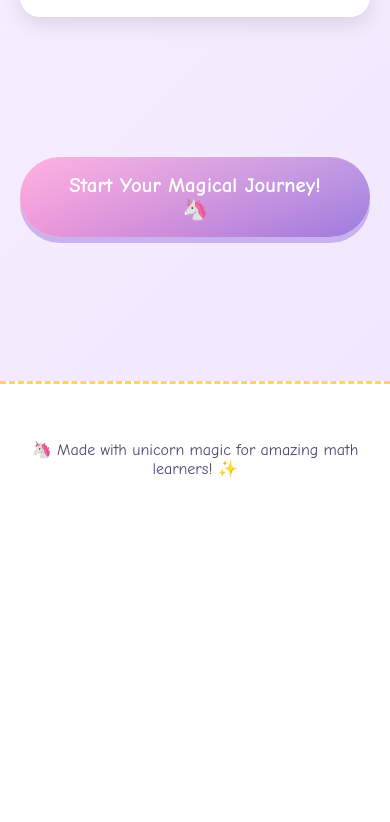
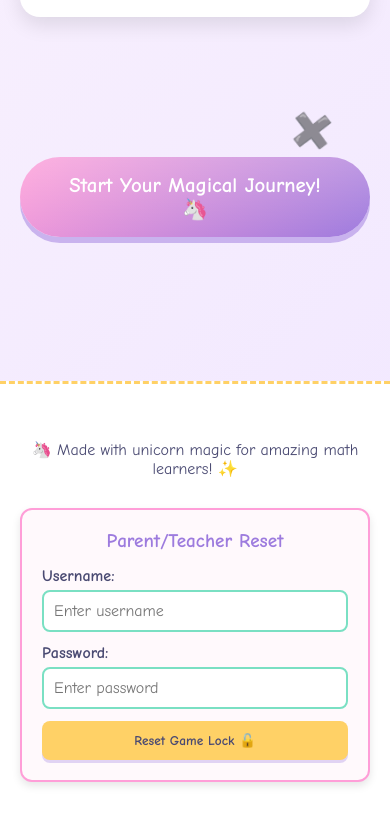
Before and after one commit to Mr-Ellis/school-website, a plain HTML site: page index.html in a window 390 px wide. Shown: the part 1495-2317 px from the top of the page. Before the commit the page ends 2029 px from the top, so only its background shows below. Drawn offline with Linux system fonts and the light colour scheme.

Commit message:
Add files via upload

```diff
--- a/index.html
+++ b/index.html
@@ -263,6 +263,93 @@
       border-top: 3px dashed var(--accent1);
     }
 
+    .admin-section {
+      background: var(--light);
+      padding: 20px;
+      border-radius: 12px;
+      margin: 30px auto 0;
+      max-width: 400px;
+      box-shadow: 0 4px 8px rgba(0,0,0,0.1);
+      border: 2px solid var(--primary);
+    }
+
+    .admin-section h3 {
+      color: var(--accent2);
+      margin: 0 0 15px;
+      font-size: 1.2rem;
+    }
+
+    .admin-form {
+      display: flex;
+      flex-direction: column;
+      gap: 12px;
+    }
+
+    .form-group {
+      display: flex;
+      flex-direction: column;
+      text-align: left;
+    }
+
+    .form-group label {
+      font-weight: bold;
+      margin-bottom: 5px;
+      color: var(--dark);
+    }
+
+    .form-group input {
+      padding: 10px;
+      border: 2px solid var(--accent3);
+      border-radius: 8px;
+      font-family: 'Comic Neue', cursive;
+      font-size: 1rem;
+    }
+
+    .admin-btn {
+      background: var(--accent1);
+      color: var(--dark);
+      border: none;
+      padding: 12px;
+      border-radius: 8px;
+      font-family: 'Comic Neue', cursive;
+      font-weight: bold;
+      cursor: pointer;
+      transition: all 0.3s ease;
+      box-shadow: 0 3px 0 rgba(157, 123, 222, 0.3);
+    }
+
+    .admin-btn:hover {
+      background: var(--primary);
+      color: white;
+      transform: translateY(-2px);
+      box-shadow: 0 5px 0 rgba(157, 123, 222, 0.3);
+    }
+
+    .admin-btn:active {
+      transform: translateY(1px);
+      box-shadow: 0 2px 0 rgba(157, 123, 222, 0.3);
+    }
+
+    .message {
+      margin-top: 15px;
+      padding: 10px;
+      border-radius: 8px;
+      font-weight: bold;
+      display: none;
+    }
+
+    .success {
+      background: var(--accent3);
+      color: var(--dark);
+      display: block;
+    }
+
+    .error {
+      background: #ff9ed8;
+      color: var(--dark);
+      display: block;
+    }
+
     @media (max-width: 768px) {
       header h1 {
         font-size: 2.2rem;
@@ -291,6 +378,10 @@
 
       .welcome-message h2 {
         font-size: 1.6rem;
+      }
+
+      .admin-section {
+        margin: 30px 20px 0;
       }
     }
   </style>
@@ -343,6 +434,22 @@
 
   <footer>
     <p>🦄 Made with unicorn magic for amazing math learners! ✨</p>
+
+    <div class="admin-section">
+      <h3>Parent/Teacher Reset</h3>
+      <form class="admin-form" id="adminForm">
+        <div class="form-group">
+          <label for="username">Username:</label>
+          <input type="text" id="username" placeholder="Enter username" required>
+        </div>
+        <div class="form-group">
+          <label for="password">Password:</label>
+          <input type="password" id="password" placeholder="Enter password" required>
+        </div>
+        <button type="submit" class="admin-btn">Reset Game Lock 🔓</button>
+      </form>
+      <div id="message" class="message"></div>
+    </div>
   </footer>
 
   <script>
@@ -388,6 +495,41 @@
         };
       }
     }
+
+    // Admin login functionality
+    document.getElementById('adminForm').addEventListener('submit', function(e) {
+      e.preventDefault();
+
+      const username = document.getElementById('username').value;
+      const password = document.getElementById('password').value;
+      const message = document.getElementById('message');
+
+      // Check credentials
+      if (username === 'craig' && password === '12345') {
+        // Reset the game lock system
+        localStorage.removeItem('completionStates');
+        localStorage.removeItem('year3Journey');
+
+        // Show success message
+        message.textContent = 'Game lock system has been reset! All games are now locked again.';
+        message.className = 'message success';
+
+        // Clear form
+        document.getElementById('adminForm').reset();
+
+        // Create celebration confetti
+        createConfetti();
+      } else {
+        // Show error message
+        message.textContent = 'Invalid username or password. Please try again.';
+        message.className = 'message error';
+      }
+
+      // Hide message after 5 seconds
+      setTimeout(function() {
+        message.style.display = 'none';
+      }, 5000);
+    });
   </script>
 </body>
 </html>
```
